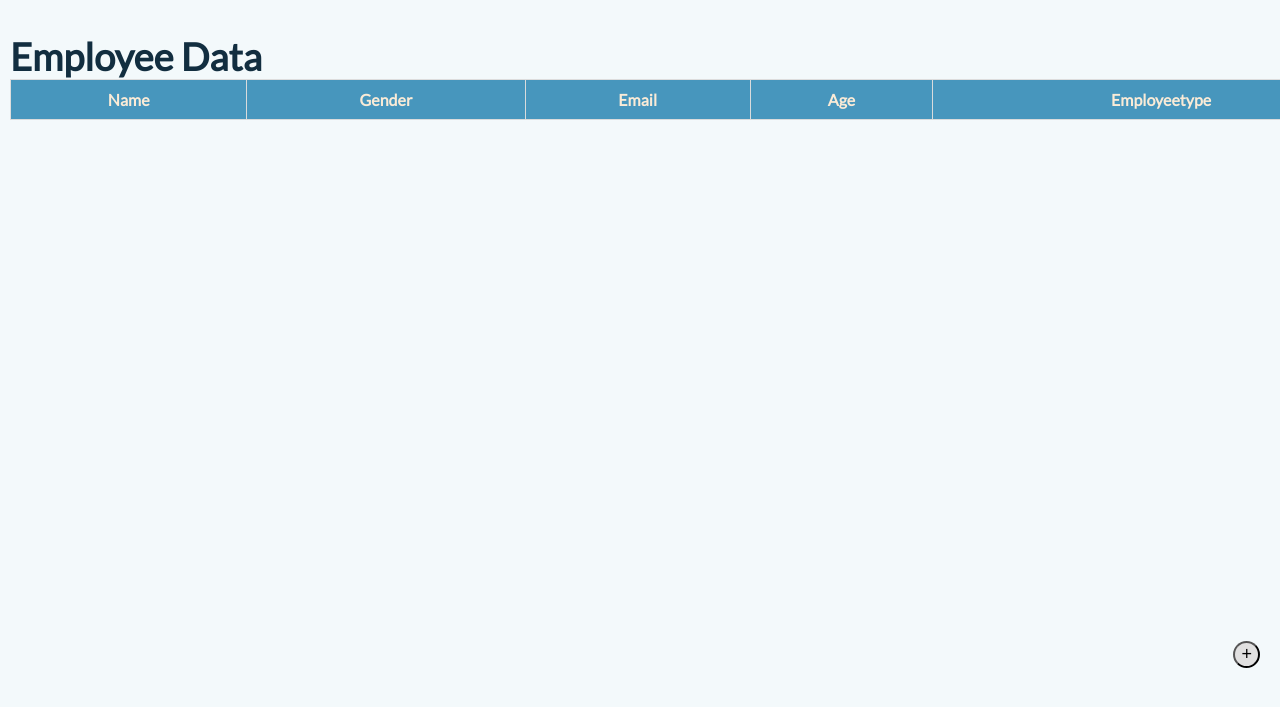
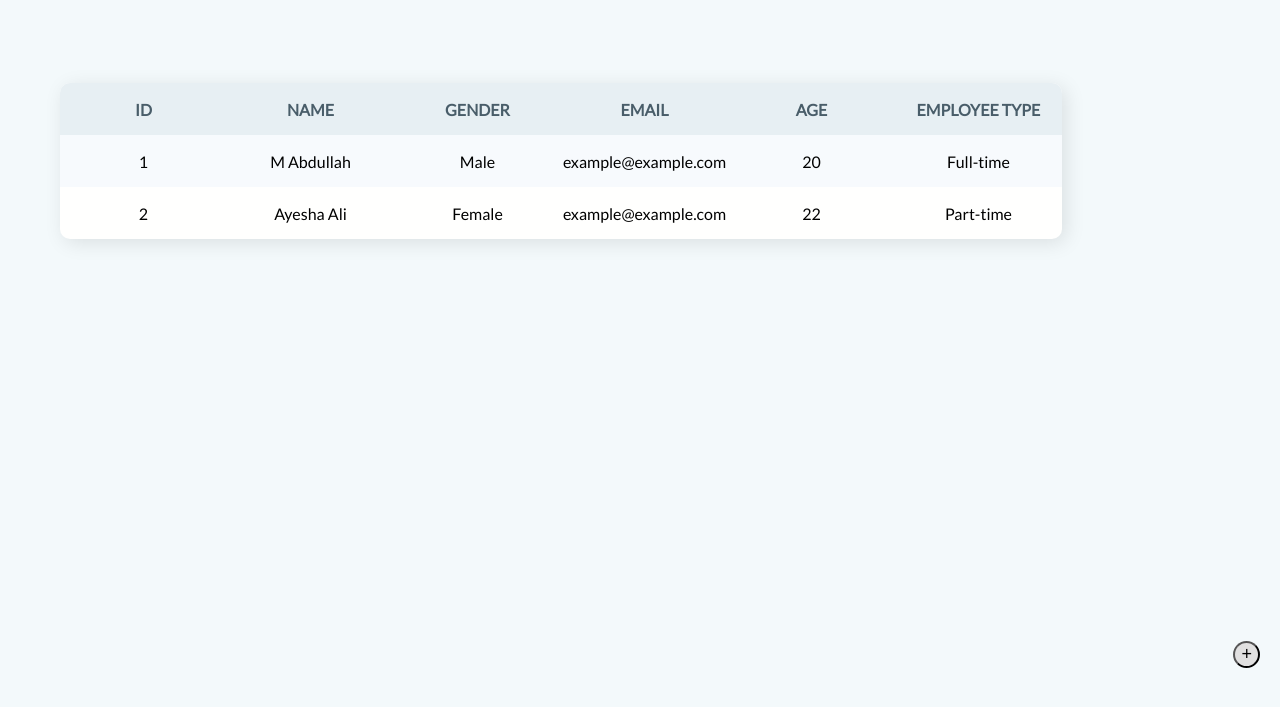
Before and after one commit to abdev2002/GSD-PROJECT, a plain HTML site: page Employeee/ShowEmp.html in a window 1280 px wide. Shown: the part 127-834 px from the top of the page. Drawn offline with nearby package versions, Linux system fonts and the light colour scheme.

Commit message:
Table modified and js specified as requested

```diff
--- /dev/null
+++ b/Employeee/Employee.js
@@ -0,0 +1,59 @@
+function getdata() {
+  var jsonData = [
+    {
+      ID: "1",
+      Name: "M Abdullah",
+      Gender: "Male",
+      Email: "example@example.com",
+      Age: "20",
+      EmployeeType: "Full-time",
+    },
+    {
+      ID: "2",
+      Name: "Ayesha Ali",
+      Gender: "Female",
+      Email: "example@example.com",
+      Age: "22",
+      EmployeeType: "Part-time",
+    },
+  ];
+  return jsonData;
+}
+
+function setdata() {
+  var jsonData = getdata();
+  var table = document.getElementById("mytable");
+  if (!table) {
+    console.error("Table element not found.");
+    return;
+  }
+
+  jsonData.forEach((data) => {
+    // Extract data from JSON
+    var id = data.ID;
+    var name = data.Name;
+    var gender = data.Gender;
+    var email = data.Email;
+    var age = data.Age;
+    var employeeType = data.EmployeeType;
+
+    // Create a new row in the table
+    var row = table.insertRow();
+
+    // Insert cells with data
+     var idCell = row.insertCell();
+     idCell.innerHTML = id;
+    var nameCell = row.insertCell();
+    nameCell.innerHTML = name;
+    var genderCell = row.insertCell();
+    genderCell.innerHTML = gender;
+    var emailCell = row.insertCell();
+    emailCell.innerHTML = email;
+    var ageCell = row.insertCell();
+    ageCell.innerHTML = age;
+    var employeeTypeCell = row.insertCell();
+    employeeTypeCell.innerHTML = employeeType;
+  });
+}
+
+setdata();
--- a/Employeee/ShowEmp.html
+++ b/Employeee/ShowEmp.html
@@ -28,16 +28,15 @@
     </div>
 
         <div class="container1">
-
-         <table >
-        <caption>Employee Data</caption>
+      <table class="emptable" id="mytable">
         <thead>
           <tr>
+            <th>ID</th>
            <th>Name</th>
            <th>Gender</th>
            <th>Email</th>
            <th>Age</th>
-            <th>Employeetype</th>
+            <th>Employee Type</th>
           </tr>
        </thead>
         <tbody></tbody>
@@ -46,4 +45,6 @@
 
     </div>
     </body>
+
+    <script src="Employee.js"></script>
 </html>
--- a/Employeee/employee.css
+++ b/Employeee/employee.css
@@ -146,29 +146,7 @@ hr {
     border: 1px solid rgb(167, 167, 167);
     width: 800px;
 }
-table {
-    width: 100%;
-    border-collapse: collapse;
-    border: 1px solid #a383b8;
-  }
-  caption{
-    font-size: medium;
-    font-size: 'Times new Roman';
-    color: #122E40;
-    font-size: 38px;
-    font-weight: 700;
-  text-align: left;
-}
-  th, td {
-    padding: 10px;
-    border: 1px solid #ddddddfa;
-  }
 
-  thead {
-    background-color: #4796BD;
-   color: antiquewhite;
-
-  }
   .primary-button {
     position:fixed;
     right: 20px;
@@ -218,3 +196,55 @@ h2 {
     justify-self: center;
     justify-content: center;
 }
+
+.emptable {
+    height: fit-content;
+    margin: 50px;
+    background: #FFFFFE;
+    box-shadow: 4px 4px 20px rgba(0, 0, 0, 0.1);
+    border-radius: 10px;
+    text-align: center;
+    align-content: center;
+    justify-content: center;
+}
+
+table {
+    border-collapse: collapse;
+    box-shadow: 4px 4px 20px rgba(0, 0, 0, 0.1);
+    border-radius: 10px;
+    font-weight: 400;
+}
+
+th {
+    text-transform: uppercase;
+    background-color: #E7EFF3;
+    color: #495D69;
+    width: 165px;
+    height: 50px;
+}
+
+td {
+    width: 165px;
+    height: 50px;
+}
+
+th:first-of-type {
+    border-top-left-radius: 10px;
+}
+
+th:last-of-type {
+    border-top-right-radius: 10px;
+}
+
+tr:last-of-type td:first-of-type {
+    border-bottom-left-radius: 10px;
+}
+
+tr:last-of-type td:last-of-type {
+    border-bottom-right-radius: 10px;
+}
+
+tr:nth-child(even) {
+    background-color: #f3f8fead;
+
+}
```
